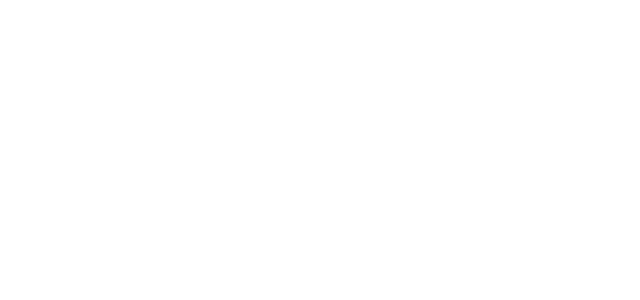
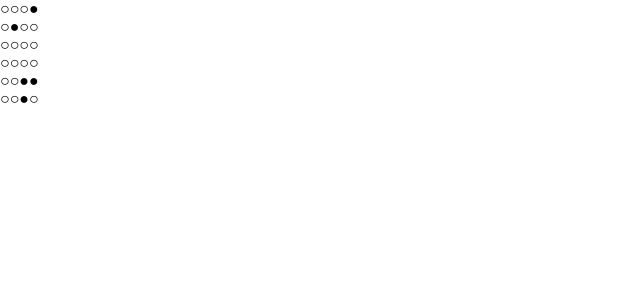
Before and after one commit to hwigyeompark/Binary-Clock, a React (Create React App) app: page / in a window 1280 px wide. Shown: the top 300 px of the page, without its empty margins (0-640 px from the left). Built offline with nearby package versions, Linux system fonts and the light colour scheme.

Commit message:
update OneOfNumber

```diff
--- a/src/Component/OneOfNumber.js
+++ b/src/Component/OneOfNumber.js
@@ -15,7 +15,9 @@
     }
     render(){
         return(
-          <div></div>
+          <span>
+              {this.state.shape}
+          </span>
         );
     }
 }
```
